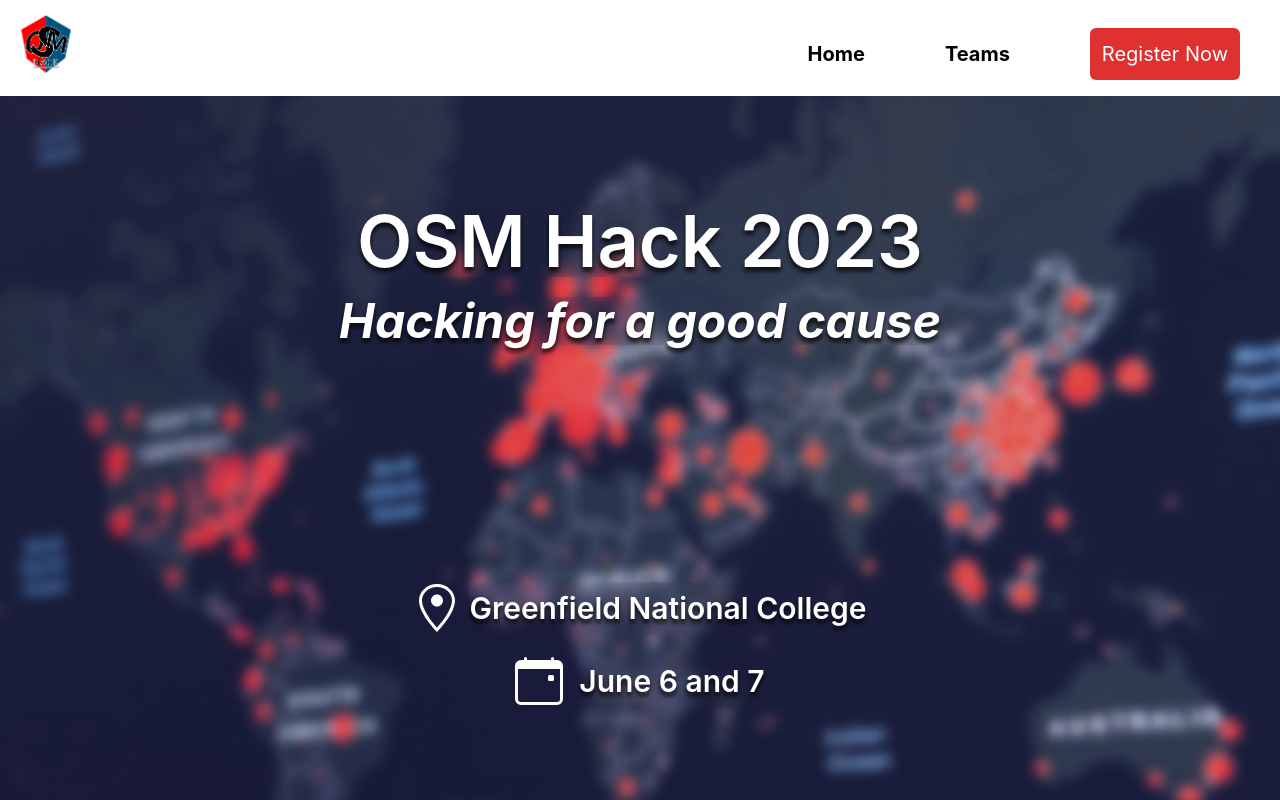
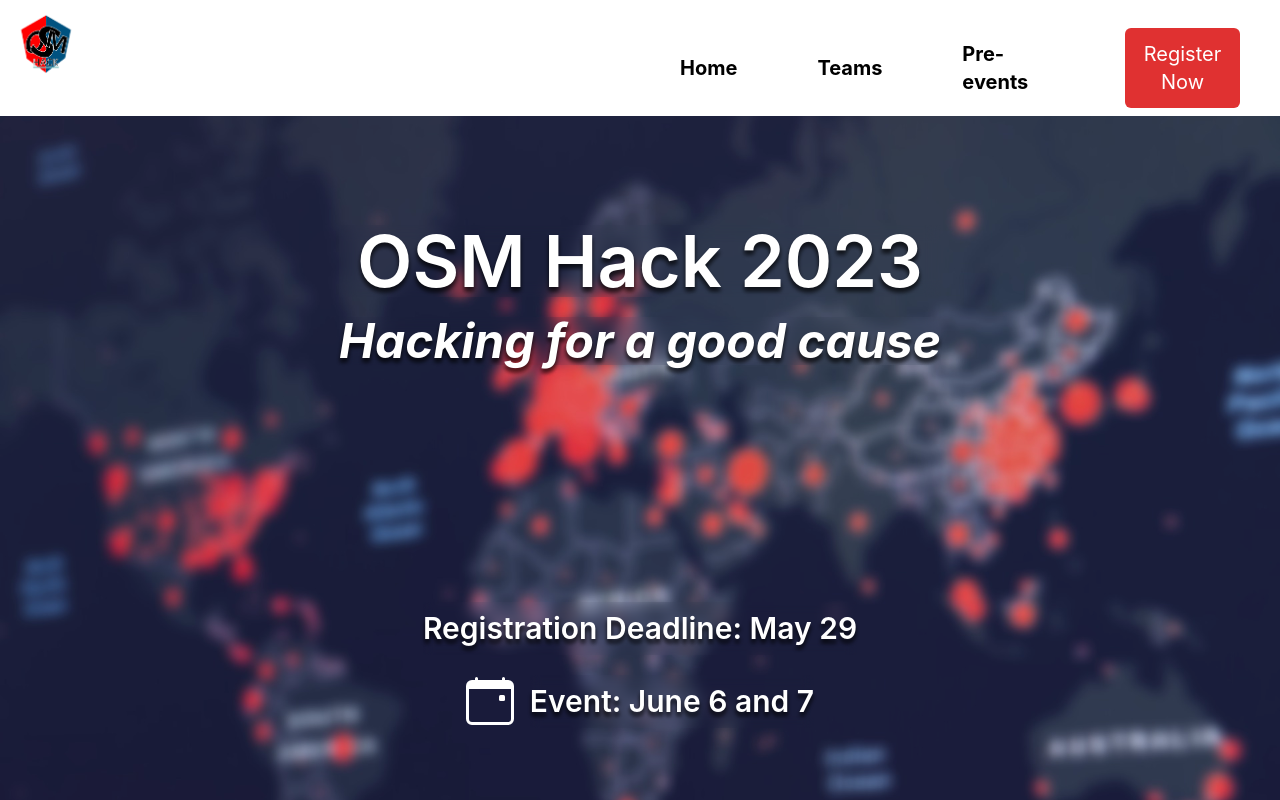
Before and after one commit to osmhack2023/beta, a React (Create React App) app: page / in a window 1280 px wide. Shown: the top 800 px of the page. Built offline with nearby package versions, Linux system fonts and the light colour scheme.

Commit message:
Fix mobile menu

```diff
--- a/src/components/header.jsx
+++ b/src/components/header.jsx
@@ -35,13 +35,13 @@ function Header() {
 
                 <div className='flex flex-row items-center gap-x-2'>
                     {/* <img src={location} className='h-'></img> */}
-                    <GoLocation className='text-white text-5xl'></GoLocation>
+                    {/* <GoLocation className='text-white text-5xl'></GoLocation> */}
                     <h1 className='text-3xl text-center'
                         style={
                             { "fontWeight": "600", "lineHeight": "53px", "color": "#FFFFFF", "textShadow": "0px 4px 4px rgba(0, 0, 0, 0.25), 0px 4px 4px rgba(0, 0, 0, 0.25), 0px 4px 4px rgba(0, 0, 0, 0.25), 0px 4px 4px rgba(0, 0, 0, 0.25)", "backdropFilter": "blur(5.5px)" }
                         }
 
-                    >Greenfield National College</h1>
+                    >Registration Deadline: May 29</h1>
                 </div>
 
                 <div className='flex flex-row items-center gap-x-4'>
@@ -52,7 +52,7 @@ function Header() {
                         style={
                             { "fontWeight": "600", "lineHeight": "53px", "color": "#FFFFFF", "textShadow": "0px 4px 4px rgba(0, 0, 0, 0.25), 0px 4px 4px rgba(0, 0, 0, 0.25), 0px 4px 4px rgba(0, 0, 0, 0.25), 0px 4px 4px rgba(0, 0, 0, 0.25)", "backdropFilter": "blur(5.5px)" }
                         }
-                    >June 6 and 7</h1>
+                    >Event: June 6 and 7</h1>
                 </div>
 
             </div>
--- a/src/components/navigation.jsx
+++ b/src/components/navigation.jsx
@@ -48,12 +48,12 @@ function Navbar() {
                 <img src={logo} className="h-20 "></img>
             </div>
             <div className='basis-1/2 text-xl mt-5 font-inter'>
-                <ul className={'list-none flex justify-end px-10 gap-x-20 items-center' + ' ' + active}>
+                <ul className={'list-none flex  justify-center gap-y-24 md:justify-end px-10 gap-x-20 items-center' + ' ' + active}>
                     <li className='font-bold active:translate-y-1 hover:text-dgrey' onClick={navToggle1}>
                         <Link to="/">Home</Link>
                     </li>
                     <li className='font-bold  active:translate-y-1 hover:text-dgrey' onClick={navToggle1}> <Link to="/teams">Teams</Link></li>
-                    {/* <li className='font-bold  active:translate-y-1 hover:text-dgrey' onClick={navToggle1}> <Link to="/preevents">Pre-events</Link></li> */}
+                    <li className='font-bold  active:translate-y-1 hover:text-dgrey' onClick={navToggle1}> <Link to="/">Pre-events</Link></li>
                     <Link to="/redirect"><button onClick={navToggle1} className='bg-rednew text-white p-3  rounded-md hover:bg-dgreen active:translate-y-1'
                         style={
                             { "borderRadius": "6px" }
--- a/src/components/organizers.jsx
+++ b/src/components/organizers.jsx
@@ -17,7 +17,7 @@ function Organizers() {
                 <h1 className="font-semibold  text-2xl md:text-5xl text-center tracking-wide">ORGANIZERS</h1>
                 <div className="flex gap-y-10 flex-col md:flex-row justify-around items-center">
                     <img src={osac} className=" h-24 w-64 md:h-50"></img>
-                    <img src={greenfield} className=" h-50 w-64 md:h-50"></img>
+
                 </div>
 
             </div>
```
